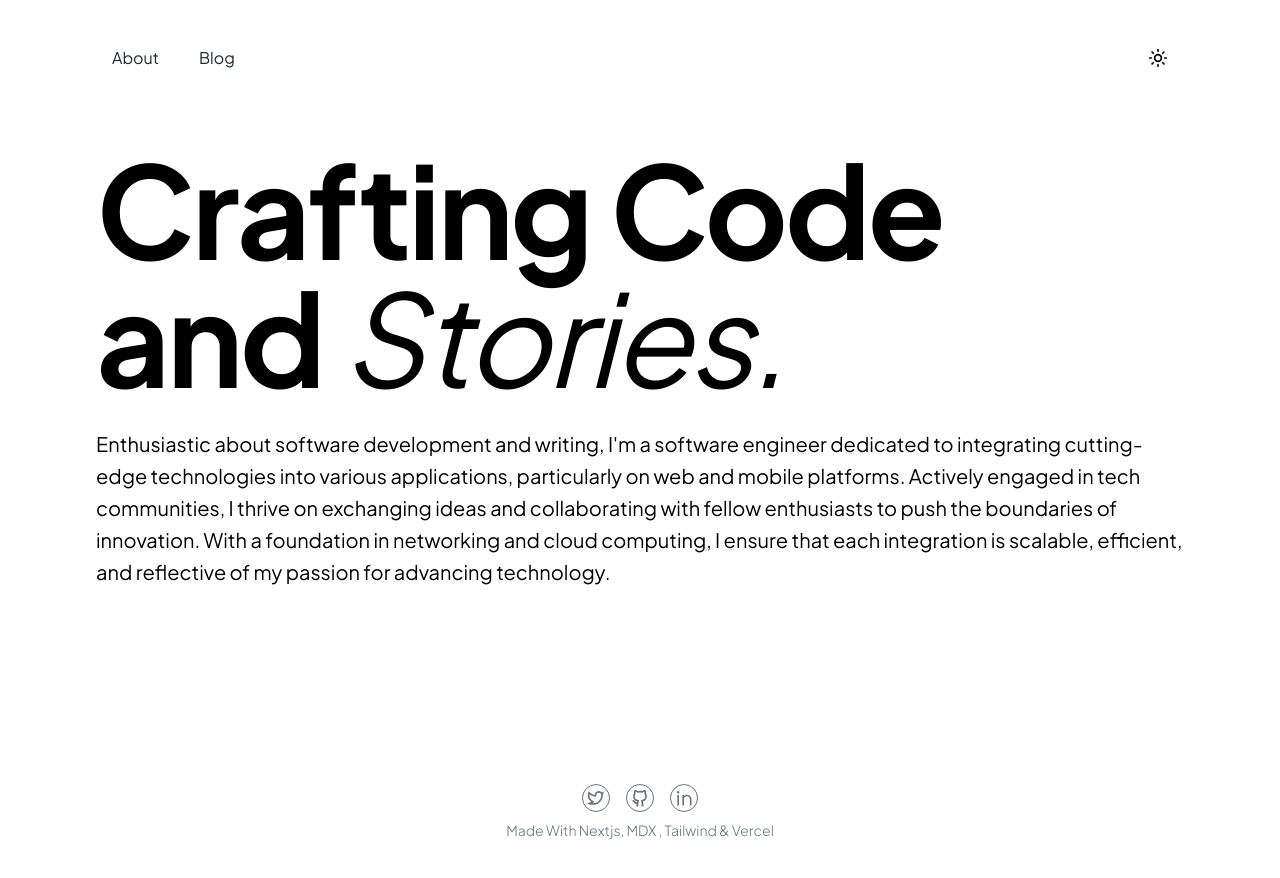
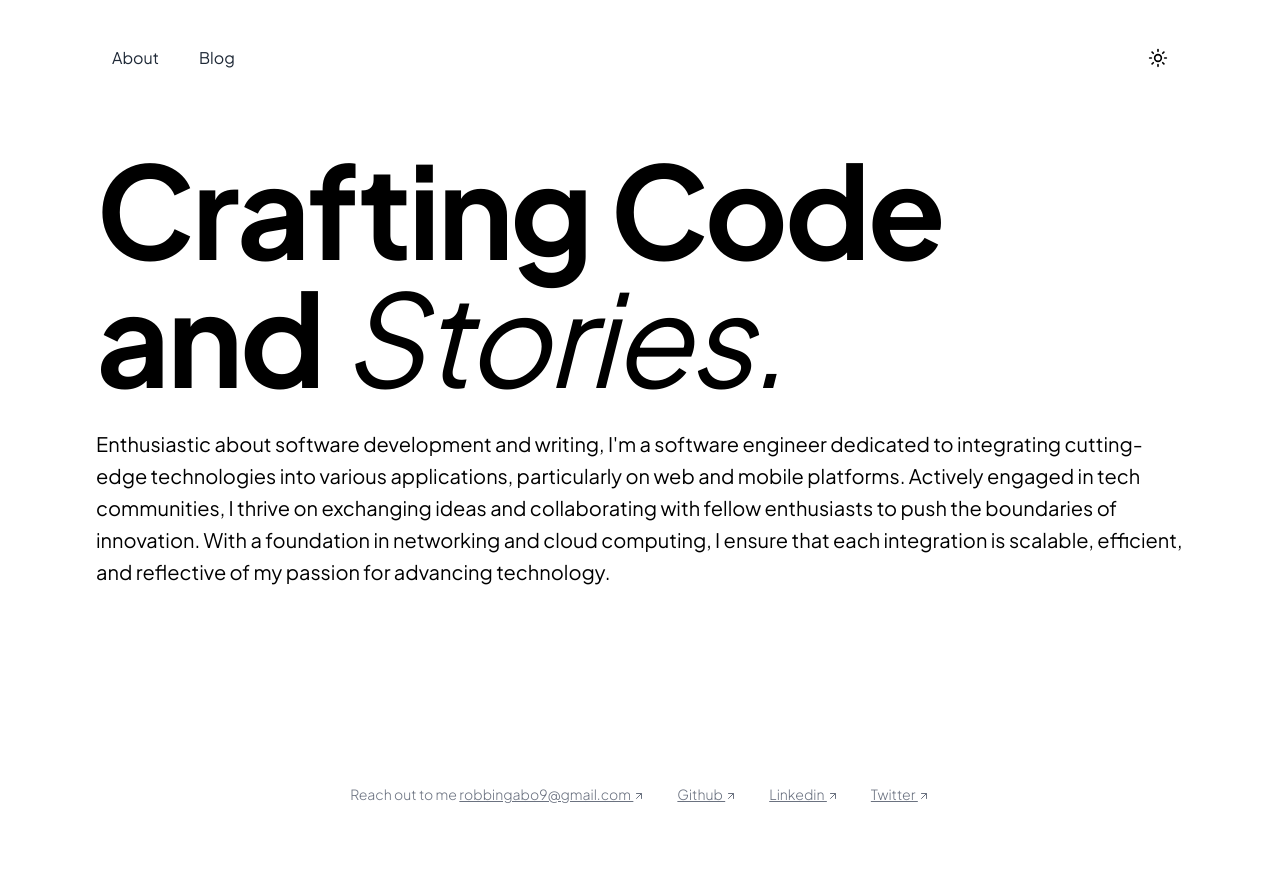
Before and after one commit to ngaboindev/portfolio, a Next.js app: page / in a window 1280 px wide. Shown: the top 878 px of the page. After the commit the page ends 852 px from the top, so only its background shows below. Built offline with nearby package versions, Linux system fonts and the light colour scheme.

Commit message:
ft: footer - social links

```diff
--- a/components/Footer.tsx
+++ b/components/Footer.tsx
@@ -1,4 +1,4 @@
-import { RiTwitterLine, RiGithubLine, RiLinkedinLine } from 'react-icons/ri';
+import { FiArrowUpRight } from 'react-icons/fi';
 
 type FooterLinkProps = {
   href: string;
@@ -22,24 +22,42 @@ const FooterLink = ({ children, href, title }: FooterLinkProps) => {
 
 export default function Footer() {
   return (
-    <footer className="py-12  mt-8 flex-col gap-2 flex items-center justify-center text-gray-500 dark:text-gray-300 font-light text-sm">
-      <div className="flex space-x-4 items-center">
-        <FooterLink title="Twitter" href="https://twitter.com/robert_ngabo">
-          <RiTwitterLine className="text-xl" />
-        </FooterLink>
-        <FooterLink title="GitHub" href="http://github.com/ngaboindev">
-          <RiGithubLine className="text-xl" />
-        </FooterLink>
-        <FooterLink
-          title="Linkedin"
-          href="https://www.linkedin.com/in/robert-ngabo-63118b169/"
-        >
-          <RiLinkedinLine className="text-xl" />
-        </FooterLink>
-      </div>
-      <div className="block">
-        <p>Made With Nextjs, MDX , Tailwind & Vercel</p>
-      </div>
+    <footer className="py-12  mt-8">
+      <ul className="flex flex-wrap gap-8 items-center justify-center text-gray-500 dark:text-gray-300 font-light text-sm">
+        <li>
+          Reach out to me{' '}
+          <a
+            className="underline hover:text-gray-800 dark:hover:text-gray-50"
+            href="mailto:robbingabo9@gmail.com"
+          >
+            robbingabo9@gmail.com <FiArrowUpRight className="inline text-xs" />
+          </a>
+        </li>
+        <li>
+          <a
+            className="underline hover:text-gray-800 dark:hover:text-gray-50"
+            href="https://github.com/ngaboindev"
+          >
+            Github <FiArrowUpRight className="inline text-xs" />
+          </a>
+        </li>
+        <li>
+          <a
+            className="underline hover:text-gray-800 dark:hover:text-gray-50"
+            href="https://www.linkedin.com/in/robert-ngabo-63118b169/"
+          >
+            Linkedin <FiArrowUpRight className="inline text-xs" />
+          </a>
+        </li>
+        <li>
+          <a
+            className="underline hover:text-gray-800 dark:hover:text-gray-50"
+            href="https://twitter.com/robert_ngabo/"
+          >
+            Twitter <FiArrowUpRight className="inline text-xs" />
+          </a>
+        </li>
+      </ul>
     </footer>
   );
 }
```
